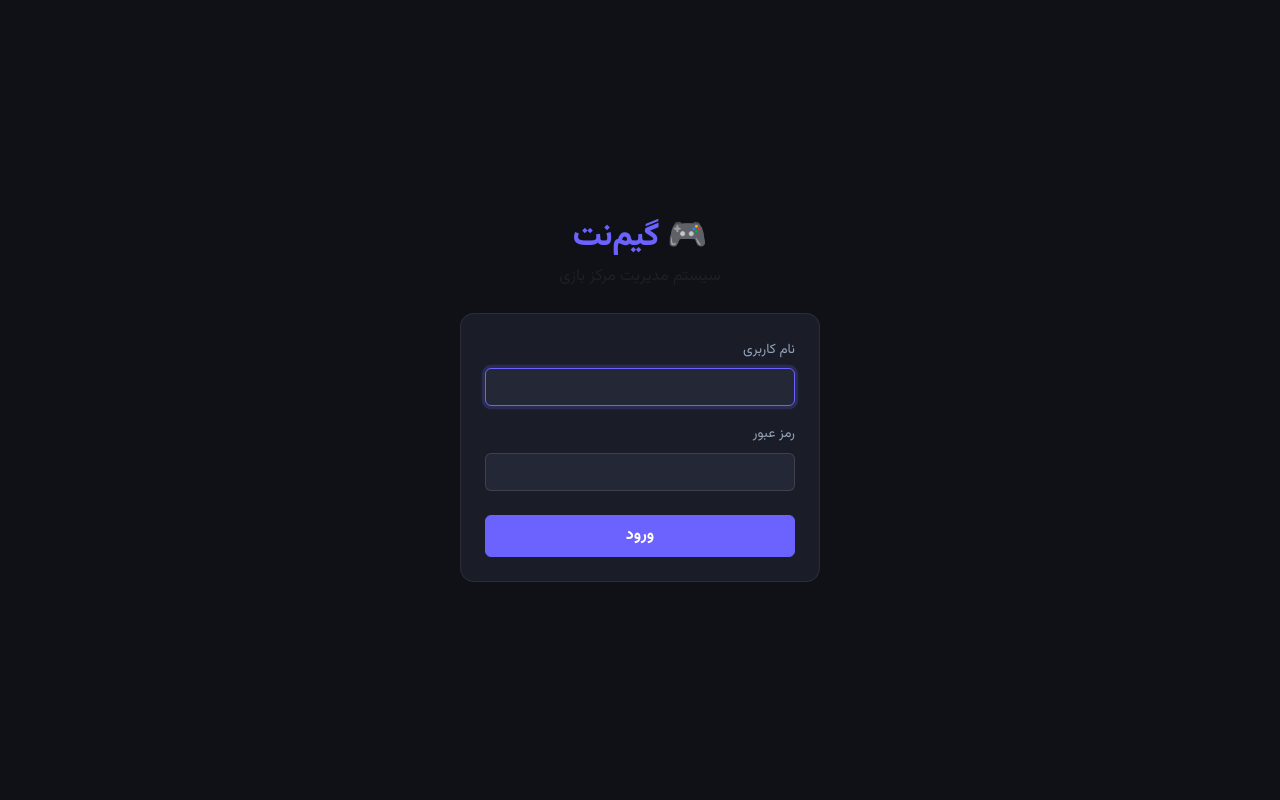
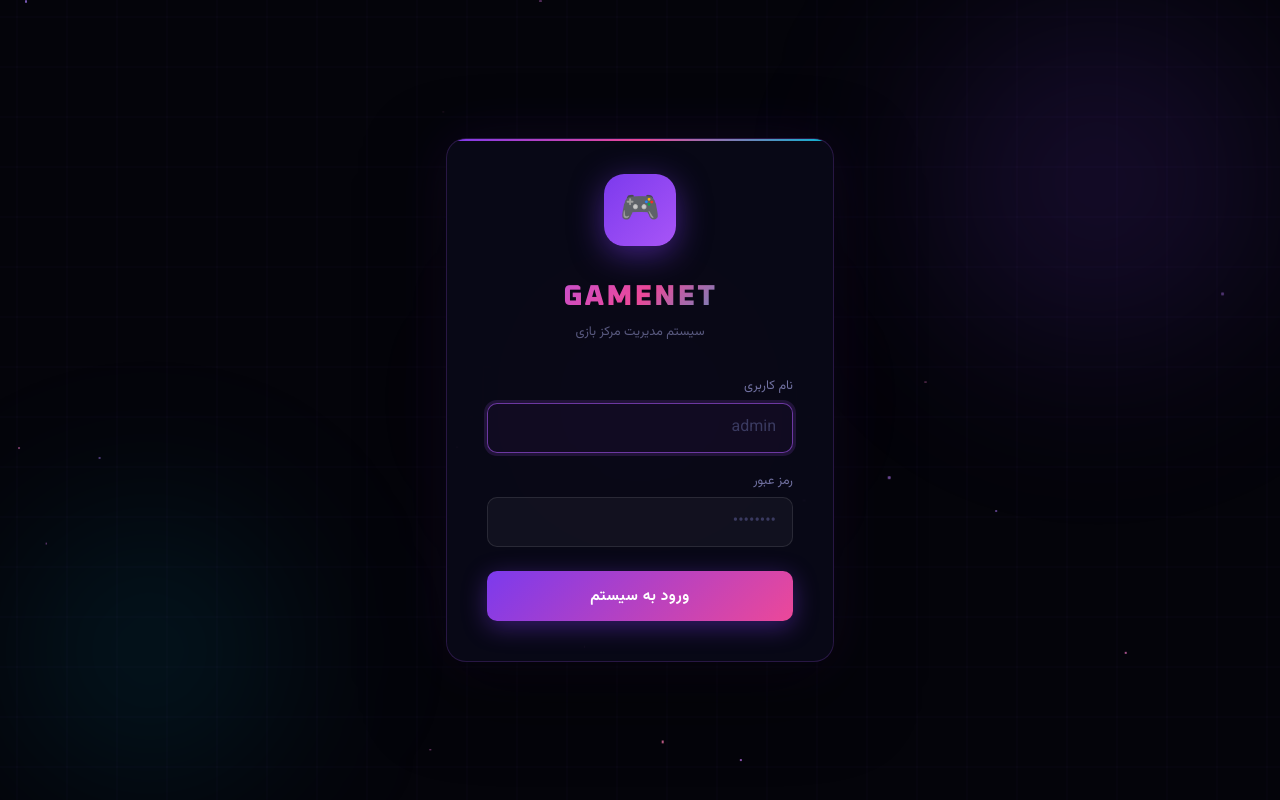
Before and after one commit to sina-mobarez/gamenet-management-system, a Django app: page /login/ in a window 1280 px wide. Run offline with Django 5.2, Linux system fonts and the light colour scheme.

Commit message:
feat : use a modern template for login page

```diff
--- a/templates/login.html
+++ b/templates/login.html
@@ -4,43 +4,243 @@
 <head>
 <meta charset="UTF-8">
 <meta name="viewport" content="width=device-width, initial-scale=1.0">
-<title>ورود - گیم‌نت</title>
+<title>ورود — GameNet</title>
+<link rel="preconnect" href="https://fonts.googleapis.com">
+<link href="https://fonts.googleapis.com/css2?family=Oxanium:wght@400;700;800&family=Vazirmatn:wght@400;600;700&display=swap" rel="stylesheet">
 <link href="https://cdn.jsdelivr.net/npm/bootstrap@5.3.0/dist/css/bootstrap.rtl.min.css" rel="stylesheet">
 <style>
-  @import url('https://fonts.googleapis.com/css2?family=Vazirmatn:wght@400;700;800&display=swap');
-  body { background: #0f1117; color: #e2e8f0; font-family: 'Vazirmatn', sans-serif; min-height: 100vh; }
-  .card { background: #1a1d27; border: 1px solid rgba(255,255,255,.07); border-radius: 14px; }
-  .form-control { background: #242736 !important; border-color: rgba(255,255,255,.12) !important; color: #e2e8f0 !important; }
-  .form-control:focus { border-color: #6c63ff !important; box-shadow: 0 0 0 .2rem rgba(108,99,255,.2) !important; }
-  .btn-primary { background: #6c63ff; border-color: #6c63ff; }
-  .btn-primary:hover { background: #5a52d0; border-color: #5a52d0; }
-  label { color: #94a3b8; font-size: .85rem; }
+*,*::before,*::after{box-sizing:border-box}
+body {
+  margin: 0;
+  min-height: 100vh;
+  background: #04040a;
+  font-family: 'Vazirmatn', sans-serif;
+  color: #e8e8f0;
+  display: flex;
+  align-items: center;
+  justify-content: center;
+  overflow: hidden;
+}
+
+/* Animated grid */
+body::before {
+  content: '';
+  position: fixed;
+  inset: 0;
+  background-image:
+    linear-gradient(rgba(168,85,247,0.04) 1px, transparent 1px),
+    linear-gradient(90deg, rgba(168,85,247,0.04) 1px, transparent 1px);
+  background-size: 50px 50px;
+  pointer-events: none;
+  animation: gridScroll 20s linear infinite;
+}
+@keyframes gridScroll {
+  to { background-position: 50px 50px; }
+}
+
+/* Glow blobs */
+.blob { position: fixed; border-radius: 50%; filter: blur(80px); pointer-events: none; }
+.blob1 {
+  width: 500px; height: 500px;
+  background: radial-gradient(circle, rgba(124,58,237,0.2), transparent 70%);
+  top: -100px; right: -100px;
+  animation: float1 10s ease-in-out infinite;
+}
+.blob2 {
+  width: 400px; height: 400px;
+  background: radial-gradient(circle, rgba(6,182,212,0.15), transparent 70%);
+  bottom: -80px; left: -80px;
+  animation: float2 12s ease-in-out infinite;
+}
+.blob3 {
+  width: 300px; height: 300px;
+  background: radial-gradient(circle, rgba(236,72,153,0.1), transparent 70%);
+  top: 50%; left: 50%; transform: translate(-50%,-50%);
+  animation: float3 8s ease-in-out infinite;
+}
+@keyframes float1 { 0%,100%{transform:translate(0,0)} 50%{transform:translate(-40px,40px)} }
+@keyframes float2 { 0%,100%{transform:translate(0,0)} 50%{transform:translate(30px,-30px)} }
+@keyframes float3 { 0%,100%{transform:translate(-50%,-50%) scale(1)} 50%{transform:translate(-50%,-50%) scale(1.3)} }
+
+/* Login card */
+.login-wrap { width: 420px; position: relative; z-index: 1; padding: 1rem; }
+
+.login-card {
+  background: rgba(10,10,25,0.85);
+  backdrop-filter: blur(40px);
+  -webkit-backdrop-filter: blur(40px);
+  border-radius: 20px;
+  padding: 2.5rem;
+  border: 1px solid rgba(168,85,247,0.2);
+  box-shadow: 0 30px 80px rgba(0,0,0,0.5), 0 0 60px rgba(124,58,237,0.1);
+  position: relative;
+  overflow: hidden;
+}
+.login-card::before {
+  content: '';
+  position: absolute;
+  top: 0; right: 0; left: 0;
+  height: 2px;
+  background: linear-gradient(90deg, #7c3aed, #ec4899, #06b6d4);
+}
+
+.login-icon {
+  width: 72px; height: 72px;
+  background: linear-gradient(135deg, #7c3aed, #a855f7);
+  border-radius: 20px;
+  display: flex; align-items: center; justify-content: center;
+  font-size: 2rem;
+  margin: 0 auto 1.5rem;
+  box-shadow: 0 8px 32px rgba(124,58,237,0.5);
+  animation: iconFloat 4s ease-in-out infinite;
+}
+@keyframes iconFloat {
+  0%,100%{transform:translateY(0)} 50%{transform:translateY(-6px)}
+}
+
+.brand-name {
+  font-family: 'Oxanium', sans-serif;
+  font-size: 1.8rem;
+  font-weight: 800;
+  background: linear-gradient(135deg, #a855f7, #ec4899, #06b6d4);
+  -webkit-background-clip: text;
+  -webkit-text-fill-color: transparent;
+  background-clip: text;
+  text-align: center;
+  margin-bottom: .3rem;
+  letter-spacing: 2px;
+}
+.brand-sub {
+  text-align: center;
+  color: #5a5a80;
+  font-size: .8rem;
+  margin-bottom: 2rem;
+}
+
+.form-control {
+  background: rgba(255,255,255,0.04) !important;
+  border: 1px solid rgba(255,255,255,0.1) !important;
+  color: #e8e8f0 !important;
+  border-radius: 10px !important;
+  padding: .75rem 1rem;
+  font-family: 'Vazirmatn', sans-serif;
+  transition: all .2s;
+}
+.form-control:focus {
+  border-color: rgba(168,85,247,.6) !important;
+  box-shadow: 0 0 0 3px rgba(168,85,247,.15) !important;
+  background: rgba(168,85,247,.05) !important;
+}
+.form-control::placeholder { color: #3a3a60 !important; }
+.form-label { color: #7070a0; font-size: .8rem; font-weight: 500; margin-bottom: .4rem; }
+
+.btn-login {
+  width: 100%;
+  padding: .85rem;
+  background: linear-gradient(135deg, #7c3aed, #ec4899);
+  border: none;
+  border-radius: 10px;
+  color: #fff;
+  font-family: 'Vazirmatn', sans-serif;
+  font-size: .95rem;
+  font-weight: 700;
+  cursor: pointer;
+  transition: all .2s;
+  box-shadow: 0 6px 24px rgba(124,58,237,0.4);
+  letter-spacing: .5px;
+  position: relative;
+  overflow: hidden;
+}
+.btn-login::after {
+  content: '';
+  position: absolute;
+  inset: 0;
+  background: linear-gradient(135deg, #ec4899, #06b6d4);
+  opacity: 0;
+  transition: opacity .3s;
+}
+.btn-login:hover { transform: translateY(-2px); box-shadow: 0 10px 32px rgba(124,58,237,0.55); }
+.btn-login:hover::after { opacity: 1; }
+.btn-login span { position: relative; z-index: 1; }
+
+.alert { border-radius: 10px; font-size: .83rem; margin-bottom: 1.25rem; }
+.alert-danger {
+  background: rgba(244,63,94,0.1);
+  border: 1px solid rgba(244,63,94,0.3);
+  color: #fb7185;
+}
+
+.particles {
+  position: fixed;
+  inset: 0;
+  pointer-events: none;
+  overflow: hidden;
+}
+.particle {
+  position: absolute;
+  width: 2px; height: 2px;
+  background: rgba(168,85,247,0.6);
+  border-radius: 50%;
+  animation: particleFly linear infinite;
+}
+@keyframes particleFly {
+  0%   { transform: translateY(100vh) translateX(0); opacity: 1; }
+  100% { transform: translateY(-10vh) translateX(40px); opacity: 0; }
+}
 </style>
 </head>
-<body class="d-flex align-items-center justify-content-center">
-<div style="width:360px">
-  <div class="text-center mb-4">
-    <h2 style="color:#6c63ff;font-weight:800;font-size:2rem">🎮 گیم‌نت</h2>
-    <p class="text-muted">سیستم مدیریت مرکز بازی</p>
-  </div>
-  <div class="card p-4">
+<body>
+<div class="blob blob1"></div>
+<div class="blob blob2"></div>
+<div class="blob blob3"></div>
+
+<div class="particles" id="particles"></div>
+
+<div class="login-wrap">
+  <div class="login-card">
+    <div class="login-icon">🎮</div>
+    <div class="brand-name">GAMENET</div>
+    <div class="brand-sub">سیستم مدیریت مرکز بازی</div>
+
     {% for message in messages %}
-    <div class="alert alert-danger alert-sm py-2 small">{{ message }}</div>
+    <div class="alert alert-danger">{{ message }}</div>
     {% endfor %}
+
     <form method="post">
       {% csrf_token %}
       <div class="mb-3">
         <label class="form-label">نام کاربری</label>
-        <input type="text" name="username" class="form-control" autofocus required>
+        <input type="text" name="username" class="form-control" autofocus required
+               placeholder="admin">
       </div>
       <div class="mb-4">
         <label class="form-label">رمز عبور</label>
-        <input type="password" name="password" class="form-control" required>
+        <input type="password" name="password" class="form-control" required
+               placeholder="••••••••">
       </div>
-      <button type="submit" class="btn btn-primary w-100 py-2 fw-bold">ورود</button>
+      <button type="submit" class="btn-login"><span>ورود به سیستم</span></button>
     </form>
   </div>
 </div>
+
 <script src="https://cdn.jsdelivr.net/npm/bootstrap@5.3.0/dist/js/bootstrap.bundle.min.js"></script>
+<script>
+// Floating particles
+const container = document.getElementById('particles');
+for (let i = 0; i < 20; i++) {
+  const p = document.createElement('div');
+  p.className = 'particle';
+  p.style.cssText = `
+    left: ${Math.random()*100}%;
+    animation-duration: ${6 + Math.random()*10}s;
+    animation-delay: ${Math.random()*8}s;
+    width: ${1 + Math.random()*2}px;
+    height: ${1 + Math.random()*2}px;
+    opacity: ${0.3 + Math.random()*0.7};
+    background: hsl(${260 + Math.random()*80},80%,70%);
+  `;
+  container.appendChild(p);
+}
+</script>
 </body>
 </html>
```
